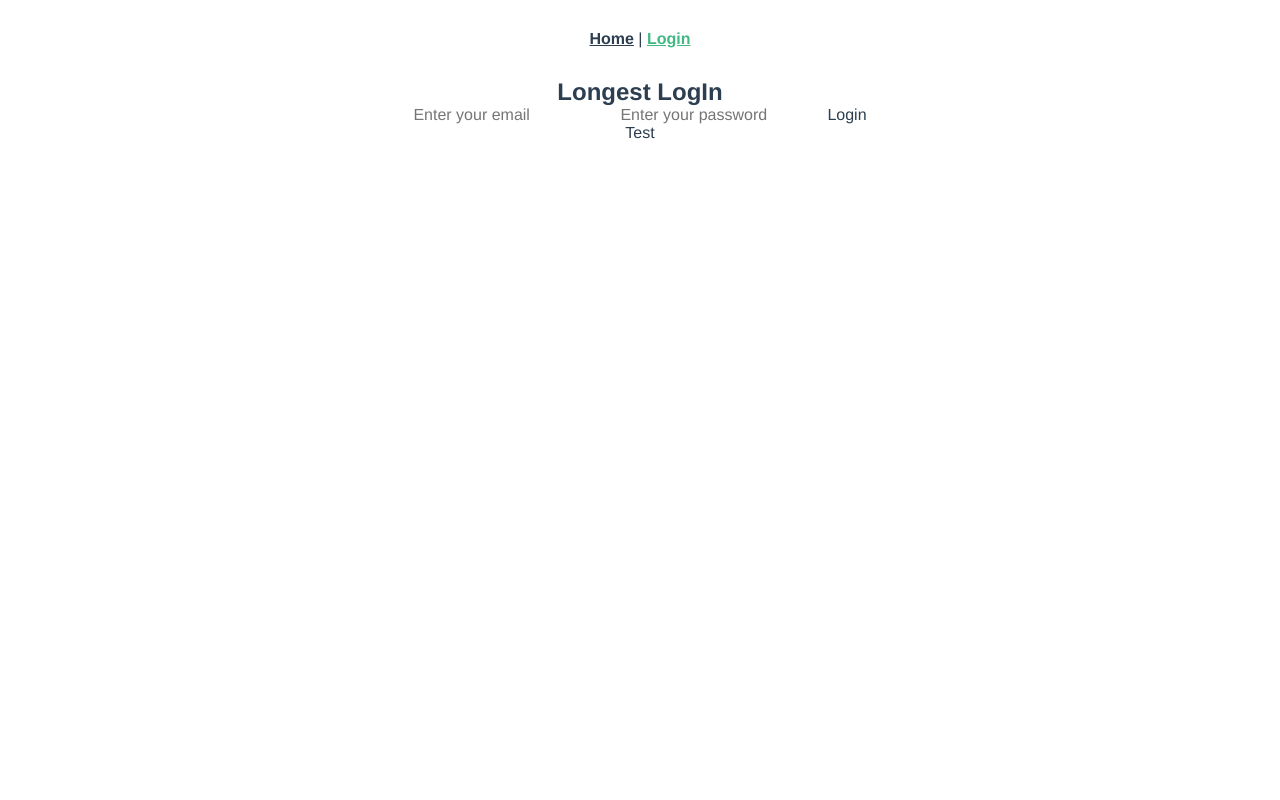
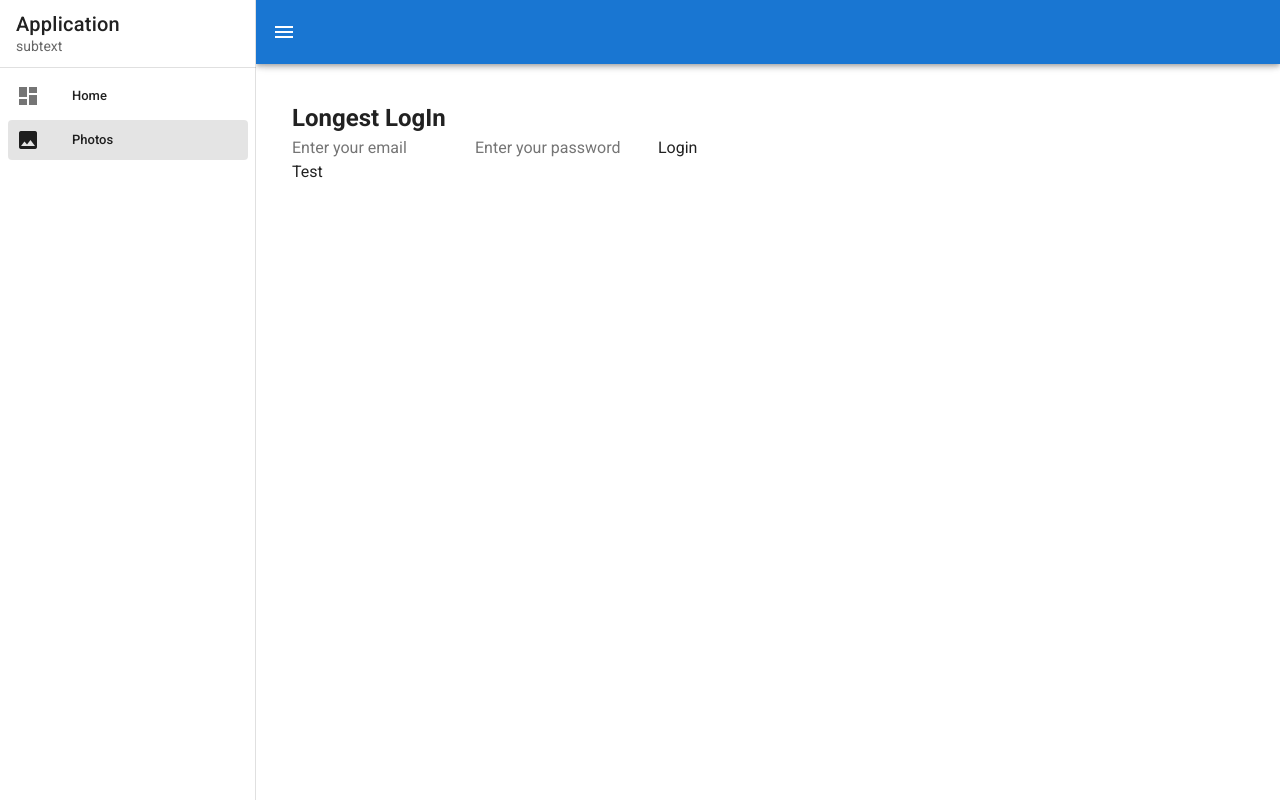
Before and after one commit to gr1993/VueAdminProject, a Vue app: page /admin/view in a window 1280 px wide. Built offline with nearby package versions, Linux system fonts and the light colour scheme.

Commit message:
메인 뷰 drawer (사이드 메뉴) 추가 및 라우팅 구성

```diff
--- a/src/App.vue
+++ b/src/App.vue
@@ -1,32 +1,24 @@
 <template>
-  <div id="app">
-    <nav>
-      <router-link to="/">Home</router-link> |
-      <router-link to="/admin/view">Login</router-link>
-    </nav>
-    <router-view/>
-  </div>
+  <v-app>
+    <v-app-bar
+      app
+      color="primary"
+      dark
+    >
+      <v-app-bar-nav-icon @click="drawer = !drawer"></v-app-bar-nav-icon>
+
+      <v-spacer />
+    </v-app-bar>
+    <Main/>
+  </v-app>
 </template>
 
-<style lang="scss">
-#app {
-  font-family: Avenir, Helvetica, Arial, sans-serif;
-  -webkit-font-smoothing: antialiased;
-  -moz-osx-font-smoothing: grayscale;
-  text-align: center;
-  color: #2c3e50;
+<script>
+import Main from './views/Main.vue'
+
+export default {
+  components: {
+    Main
+  },
 }
-
-nav {
-  padding: 30px;
-
-  a {
-    font-weight: bold;
-    color: #2c3e50;
-
-    &.router-link-exact-active {
-      color: #42b983;
-    }
-  }
-}
-</style>
+</script>
--- a/src/views/Login.vue
+++ b/src/views/Login.vue
@@ -1,4 +1,8 @@
 <template>
+
+  <v-container
+    fluid
+  >
     <div>
       <h2>Longest LogIn</h2>
       <form @submit="onSubmit">
@@ -8,6 +12,7 @@
       </form>
       <button @click="onSubmit">Test</button>
     </div>
+  </v-container>
 </template>
 
 
--- /dev/null
+++ b/src/views/Main.vue
@@ -0,0 +1,65 @@
+<template>
+  <v-container
+    fluid
+  >
+		<v-navigation-drawer v-model="drawer" app>
+			<v-list-item>
+				<v-list-item-content>
+					<v-list-item-title class="text-h6">
+						Application
+					</v-list-item-title>
+					<v-list-item-subtitle>
+						subtext
+					</v-list-item-subtitle>
+				</v-list-item-content>
+			</v-list-item>
+
+			<v-divider></v-divider>
+
+			<v-list
+				dense
+				nav
+			>
+				<v-list-item
+					v-for="item in items"
+					:key="item.title"
+					link
+					:to="item.to"
+				>
+					<v-list-item-icon>
+						<v-icon>{{ item.icon }}</v-icon>
+					</v-list-item-icon>
+
+					<v-list-item-content>
+						<v-list-item-title>{{ item.title }}</v-list-item-title>
+					</v-list-item-content>
+				</v-list-item>
+			</v-list>
+		</v-navigation-drawer>
+		<v-main>
+			<v-container
+				fluid
+			>
+				<router-view/>
+			</v-container>
+		</v-main>
+  </v-container>
+</template>
+
+<script>
+export default {
+  name: 'MainView',
+  components: {
+  },
+  data () {
+    return {
+      drawer:true,
+      items: [
+        { title: 'Home', icon: 'mdi-view-dashboard', to: '/' },
+        { title: 'Photos', icon: 'mdi-image', to: '/admin/view' },
+      ],
+      right: null,
+    }
+  },
+}
+</script>
```
Lines whose indentation alone changed are shown as unchanged.
